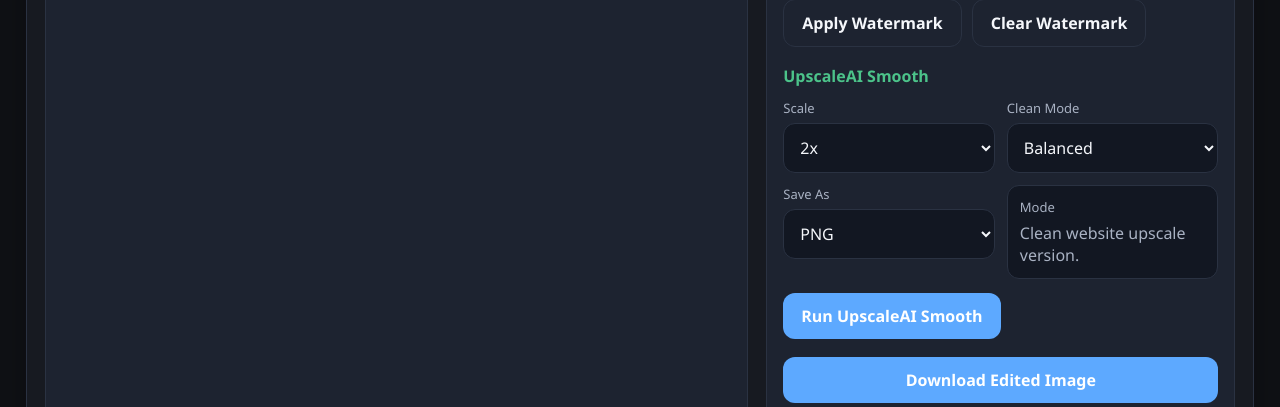
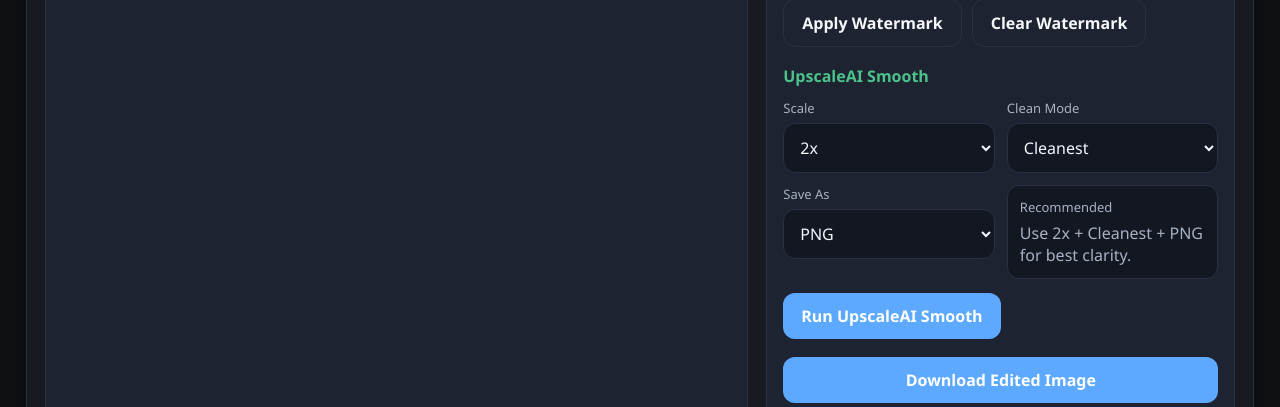
Before and after one commit to chanrathrin/SEO-web-tool, a Flask app: page / in a window 1280 px wide. Shown: the part 2622-3029 px from the top of the page. Run offline with Flask 3, Linux system fonts and the light colour scheme.

Commit message:
Update index.html

```diff
--- a/templates/index.html
+++ b/templates/index.html
@@ -246,8 +246,8 @@
                 <label class="mini-label">Clean Mode</label>
                 <select id="upscaleCleanModeSelect" class="text-input">
                   <option value="soft">Soft</option>
-                  <option value="balanced" selected>Balanced</option>
-                  <option value="cleanest">Cleanest</option>
+                  <option value="balanced">Balanced</option>
+                  <option value="cleanest" selected>Cleanest</option>
                 </select>
               </div>
             </div>
@@ -262,8 +262,8 @@
                 </select>
               </div>
               <div class="upscale-note-box">
-                <div class="mini-label">Mode</div>
-                <div class="image-help">Clean website upscale version.</div>
+                <div class="mini-label">Recommended</div>
+                <div class="image-help">Use 2x + Cleanest + PNG for best clarity.</div>
               </div>
             </div>
 
```
